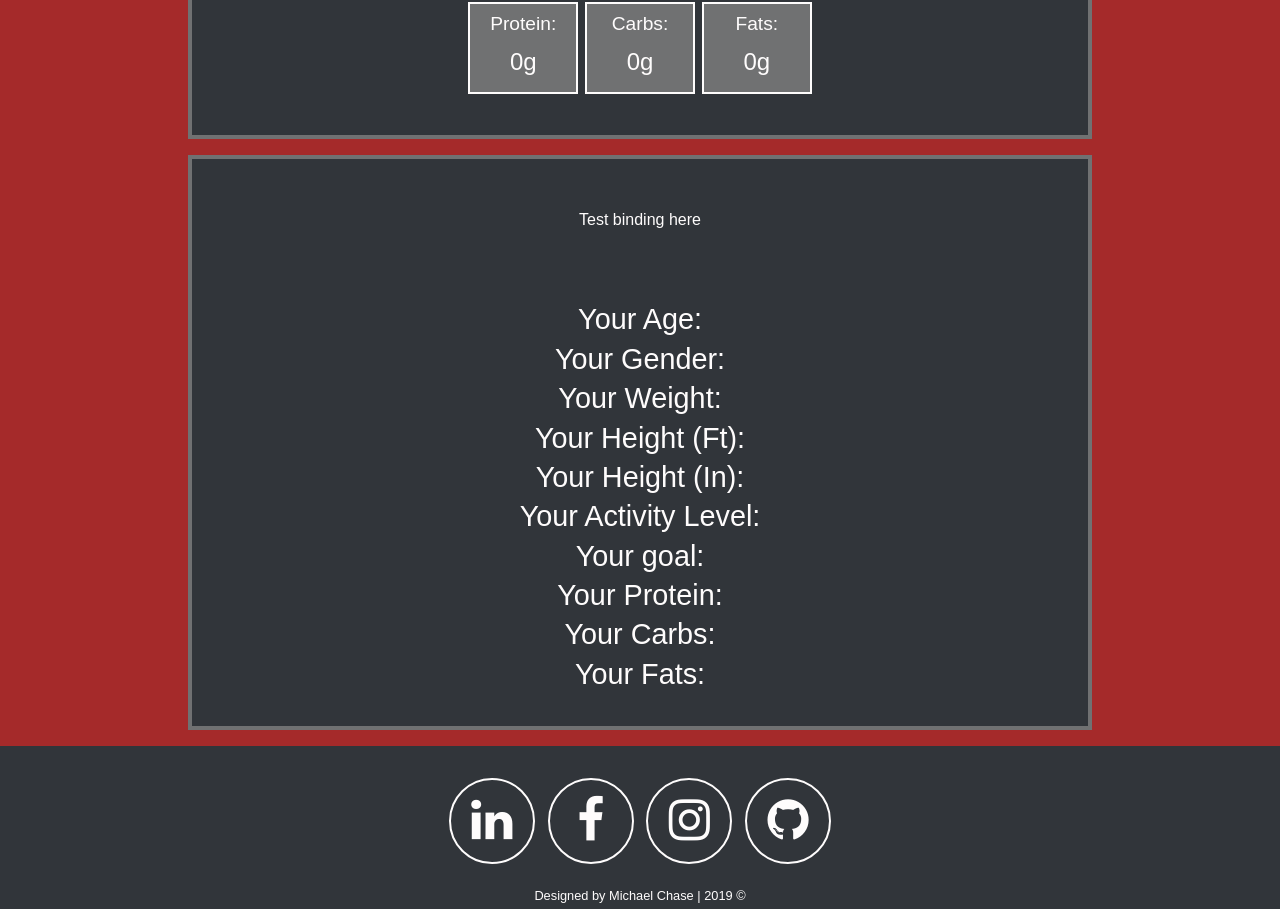
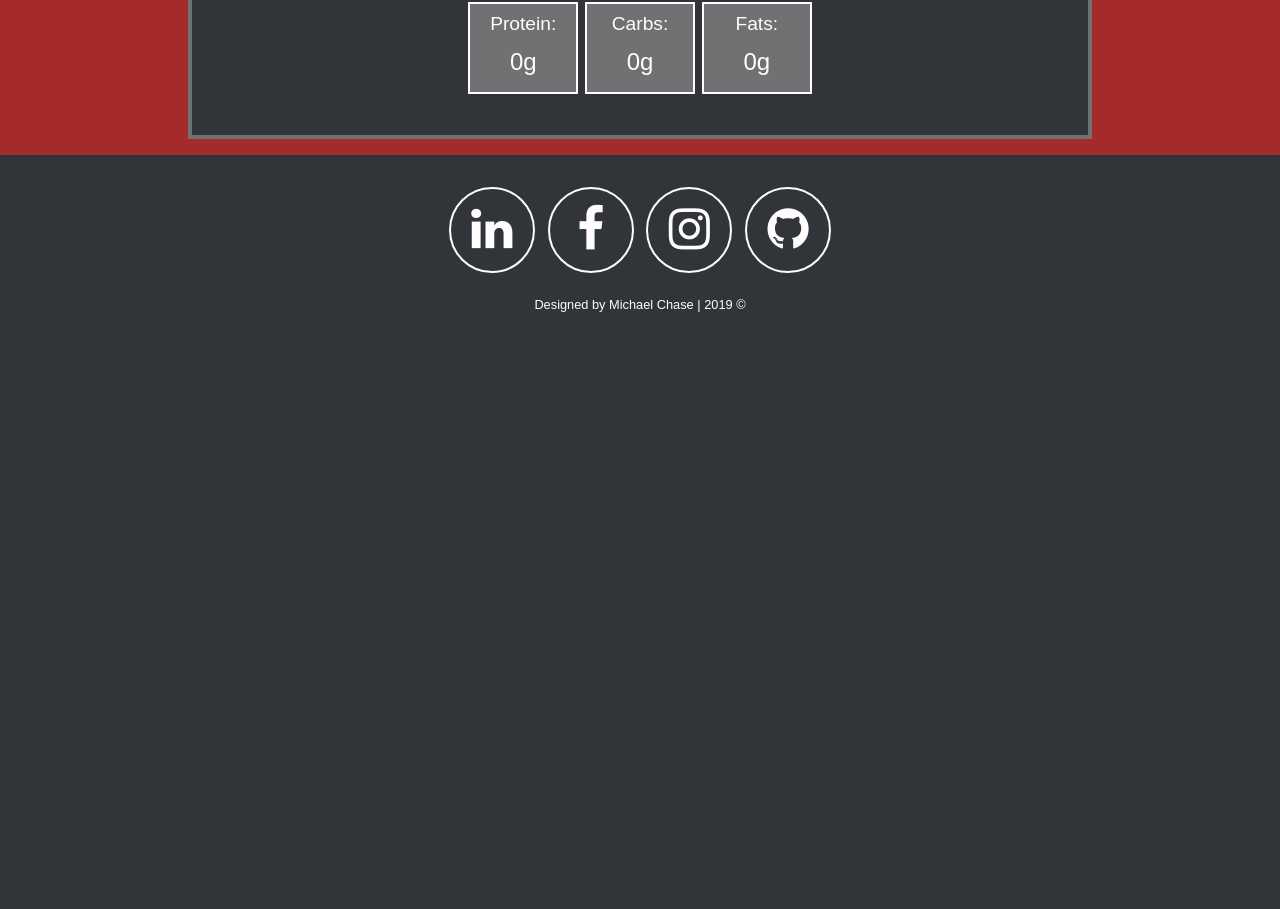
Before and after one commit to Chazz-Michaels/your-macros-calculator-react-app, a React (Create React App) app: page / in a window 1280 px wide. Shown: the part 1689-2598 px from the top of the page. After the commit the page ends 2008 px from the top, so only its background shows below. Built offline with nearby package versions, Linux system fonts and the light colour scheme; a web font is replaced by a local one.

Commit message:
remove test binding section

```diff
--- a/src/components/output.jsx
+++ b/src/components/output.jsx
@@ -114,20 +114,6 @@ class Output extends React.Component{
             carbs={gCarbs}
             fats={gFats} />
         </div>
-
-        <div id='output-wrapper' className='center-me'>
-          <div className='output-group'>Test binding here</div>
-          <div className='output-header'>Your Age: {this.props.age}</div>
-          <div className='output-header'>Your Gender: {this.props.gender}</div>
-          <div className='output-header'>Your Weight: {this.props.weight}</div>
-          <div className='output-header'>Your Height (Ft): {this.props.heightFeet}</div>
-          <div className='output-header'>Your Height (In): {this.props.heightInches}</div>
-          <div className='output-header'>Your Activity Level: {this.props.activityLevel}</div>
-          <div className='output-header'>Your goal: {this.props.goal}</div>
-          <div className='output-header'>Your Protein: {this.props.protein}</div>
-          <div className='output-header'>Your Carbs: {this.props.carbs}</div>
-          <div className='output-header'>Your Fats: {this.props.fats}</div>
-        </div>
       </React.Fragment>
     )
   }
```
